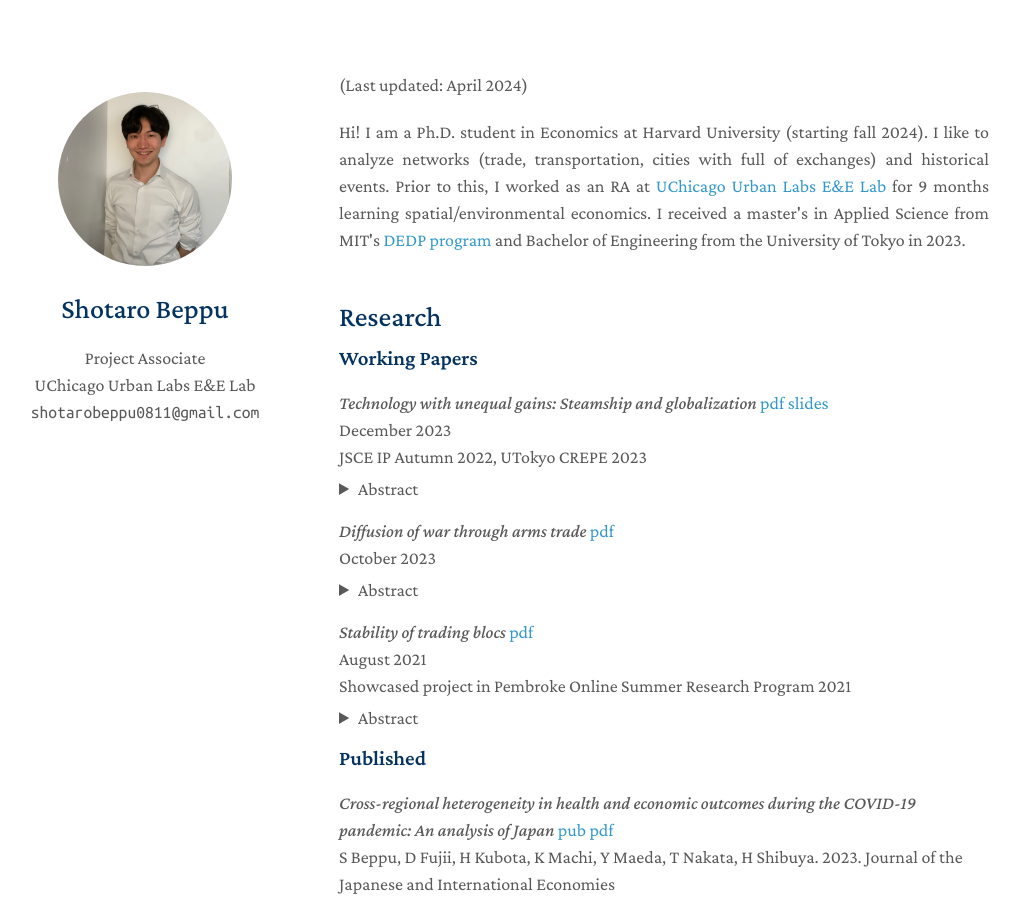
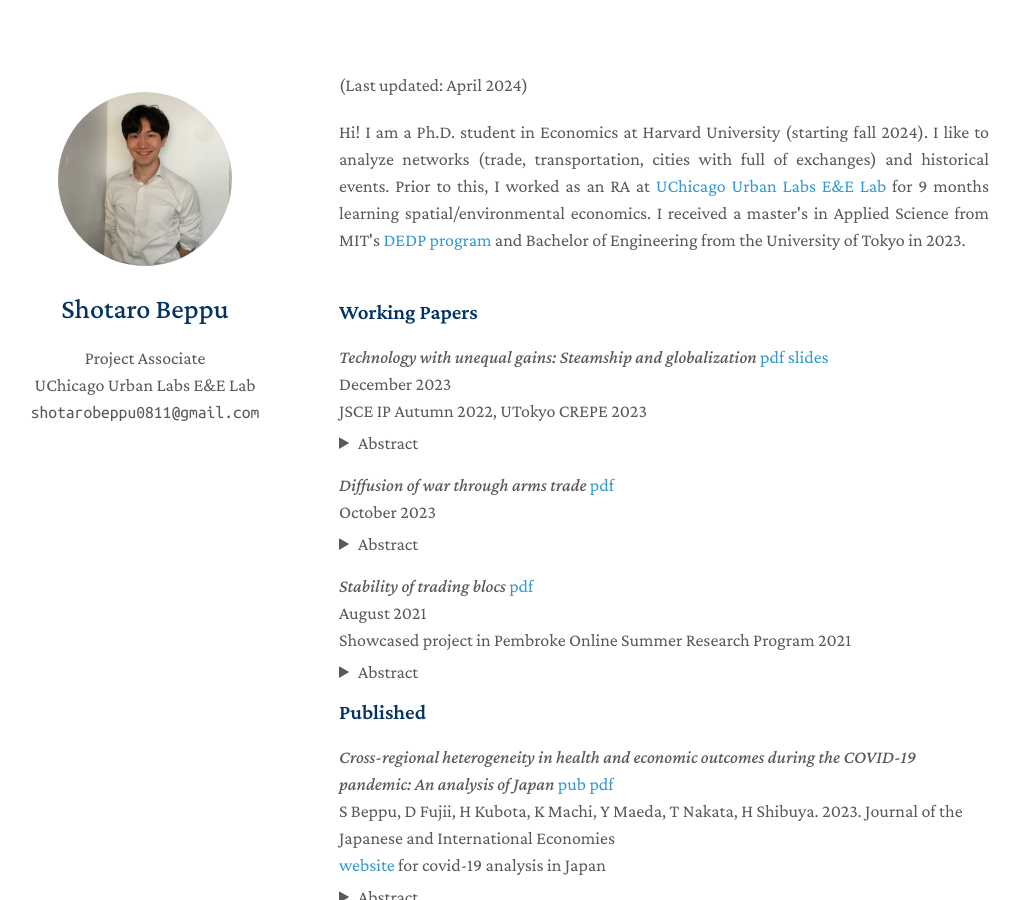
Before and after one commit to ShotaroBeppu/ShotaroBeppu.github.io, a Jekyll site: the page built from index.md, in a window 1280 px wide and 900 px high. Shown: the whole window, without its empty margins (131-1151 px from the left). Built offline with Jekyll 4.4.1, drawn with Linux system fonts in a browser that asks for light colours; nearby versions of some CDN libraries; a style sheet for code colours, icons or effects is not loaded.

Commit message:
Update publications.md

```diff
--- a/_includes/publications.md
+++ b/_includes/publications.md
@@ -1,4 +1,4 @@
-## Research
+<!-- ## Research   -->
 
 ### Working Papers
 
```
